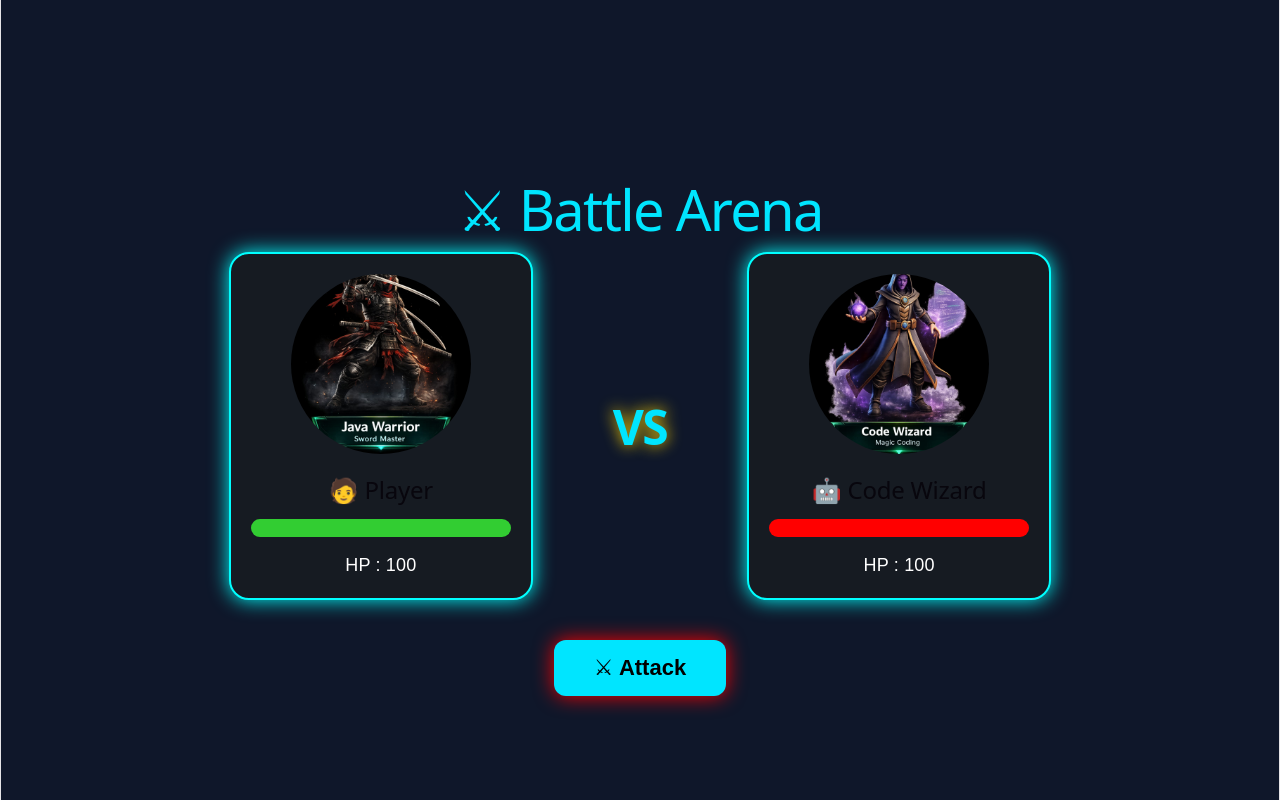
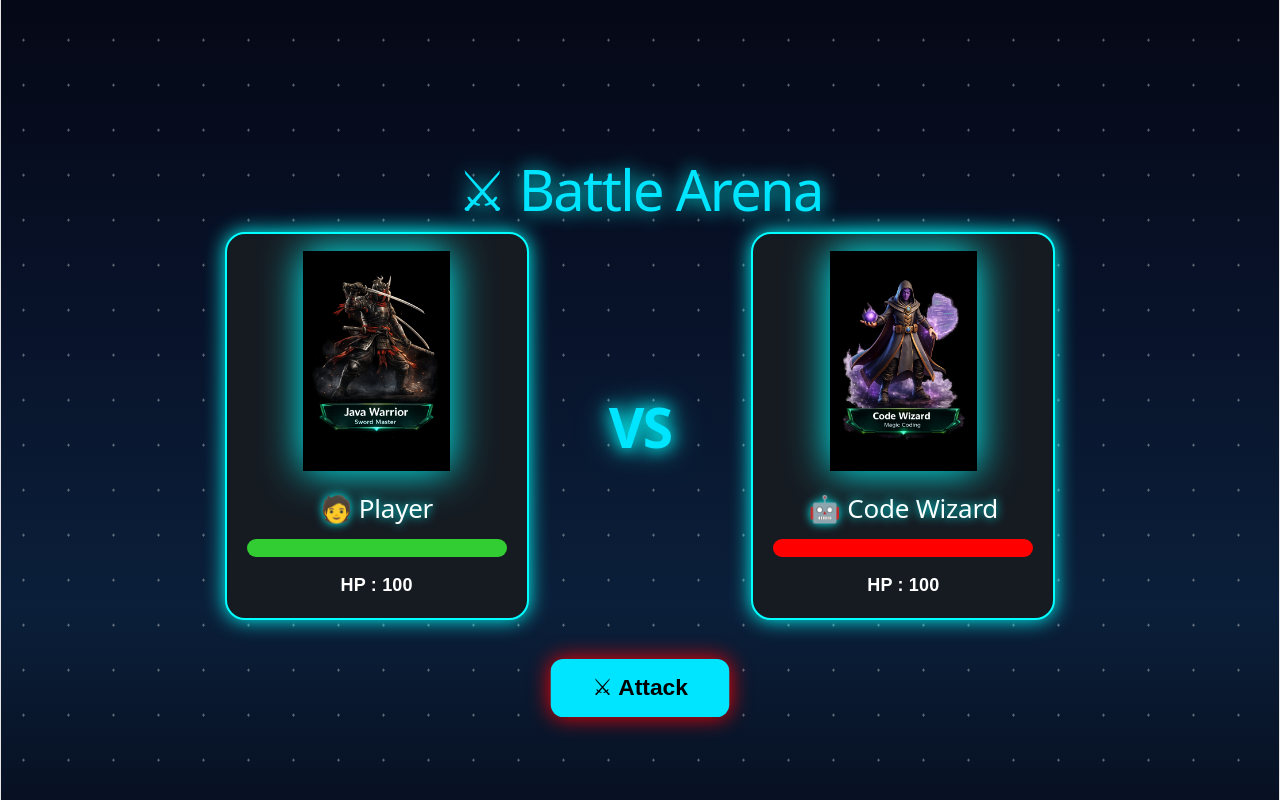
Before and after one commit to rashmirekhaghosh370-svg/JavaVerse, a React (Vite) app in the folder frontend/javaverse-frontend/: page /battle-arena in a window 1280 px wide. Built offline with nearby package versions, Linux system fonts and the light colour scheme.

Commit message:
Day 17:Battle Arean UI imorovments and animated background

```diff
--- a/frontend/javaverse-frontend/src/pages/BattleArena/BattleArena.css
+++ b/frontend/javaverse-frontend/src/pages/BattleArena/BattleArena.css
@@ -1,16 +1,40 @@
 .battle-page{
     min-height:100vh;
-    background:#0f172a;
+    background:linear-gradient(180deg,#050816,#081229,#0b1f3a,#040814);
     color:white;
     display:flex;
     flex-direction:column;
     align-items:center;
     justify-content:center;
+    overflow:hidden;
+    position:relative;
+}
+
+/* Moving Stars */
+.battle-page::before{
+    content:"";
+    position:absolute;
+    inset:0;
+    background-image:radial-gradient(white 1px, transparent 1px);
+    background-size:45px 45px;
+    opacity:.35;
+    animation:starsMove 40s linear infinite;
+}
+
+@keyframes starsMove{
+    0%{
+        transform:translateY(0);
+    }
+    100%{
+        transform:translateY(-200px);
+    }
 }
 
 .battle-page h1{
     color:#00e5ff;
     margin-bottom:30px;
+    text-shadow:0 0 20px cyan;
+    z-index:2;
 }
 
 .battle-container{
@@ -20,6 +44,8 @@
     gap:80px;
     margin-bottom:40px;
     flex-wrap:wrap;
+    position:relative;
+    z-index:2;
 }
 
 .fighter{
@@ -30,14 +56,47 @@
     border:2px solid cyan;
     border-radius:20px;
     box-shadow:0 0 20px cyan;
+    transition:.4s;
+    color:white;
 }
 
-.fighter img{
-    width:180px;
-    height:180px;
-    object-fit:cover;
-    border-radius:50%;
-    margin-bottom:15px;
+.fighter:hover{
+    transform:scale(1.05);
+    box-shadow:0 0 25px cyan,0 0 50px cyan;
+}
+
+.fighter-image{
+    width:220px;
+    height:220px;
+    object-fit:contain;
+    animation:floatHero 3s ease-in-out infinite;
+    filter:drop-shadow(0 0 20px cyan);
+}
+.fighter h2{
+    color:#ffffff;
+    font-size:26px;
+    margin:12px 0;
+    text-shadow:0 0 10px cyan;
+}
+.fighter p{
+    color:#ffffff;
+    font-size:18px;
+    font-weight:bold;
+}
+.fighter{
+    color:white;
+}
+
+@keyframes floatHero{
+    0%{
+        transform:translateY(0);
+    }
+    50%{
+        transform:translateY(-12px);
+    }
+    100%{
+        transform:translateY(0);
+    }
 }
 
 .hp-bar{
@@ -60,8 +119,21 @@
 }
 
 .vs{
-    font-size:48px;
-    color:gold;
+    font-size:55px;
+    font-weight:bold;
+    color:#00ffff;
+    animation:vsGlow 1.5s infinite alternate;
+}
+
+@keyframes vsGlow{
+    from{
+        text-shadow:0 0 10px cyan;
+    }
+    to{
+        text-shadow:0 0 20px cyan,
+                    0 0 40px cyan,
+                    0 0 60px cyan;
+    }
 }
 
 .attack-btn{
@@ -74,20 +146,23 @@
     color:black;
     font-weight:bold;
     transition:.3s;
+    animation:pulse 1.5s infinite;
+    z-index:2;
 }
 
 .attack-btn:hover{
-    transform:scale(1.08);
-}
-.fighter-img{
-    width:180px;
-    height:180px;
-    object-fit:contain;
-    border-radius:50;
+    transform:scale(1.12);
+    box-shadow:0 0 20px cyan,0 0 40px cyan;
 }
 
-@keyframes float{
-    0%{transform:translateY(0);}
-    50%{transform:translateY(-10px);}
-    100%{transform:translateY(0);}
+@keyframes pulse{
+    0%{
+        transform:scale(1);
+    }
+    50%{
+        transform:scale(1.08);
+    }
+    100%{
+        transform:scale(1);
+    }
 }
```
